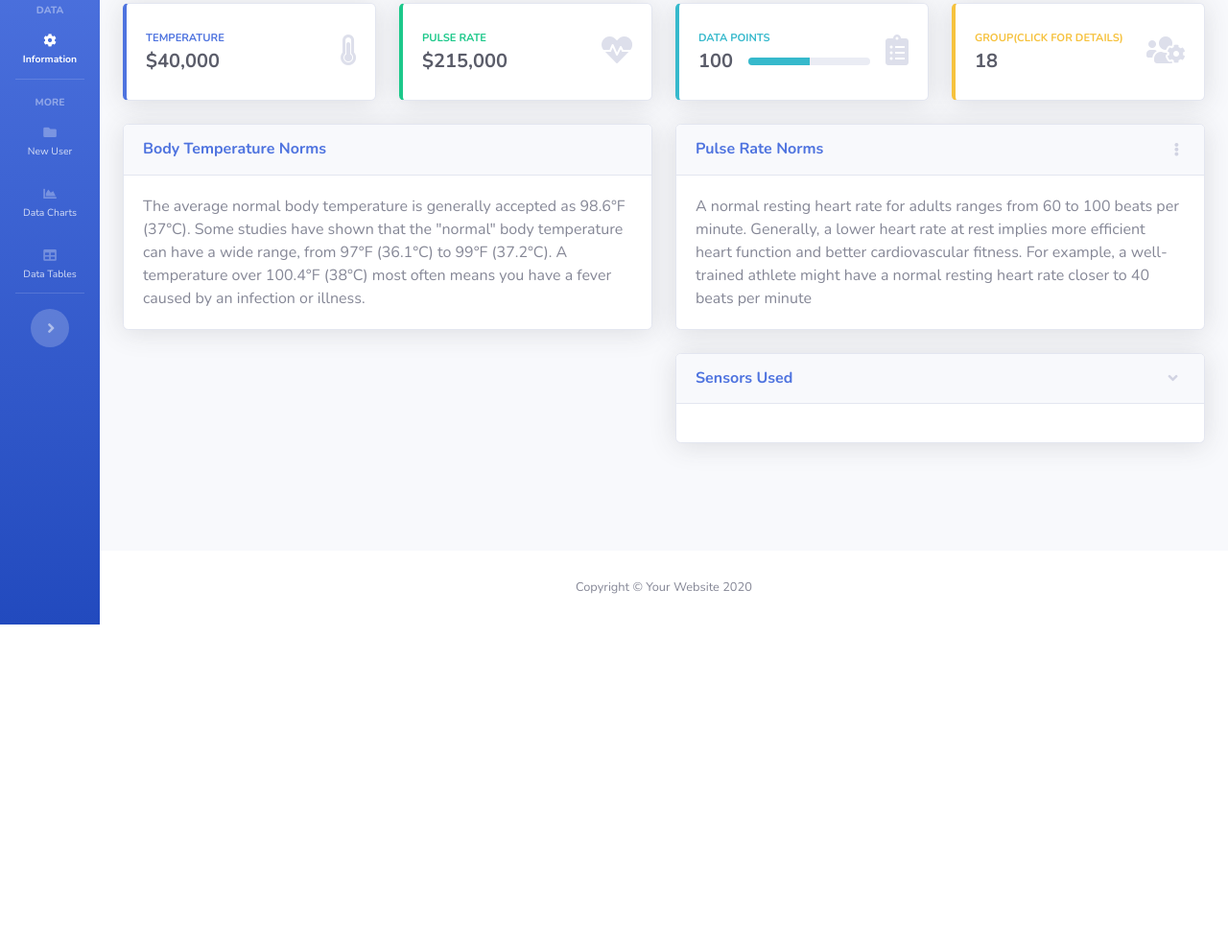
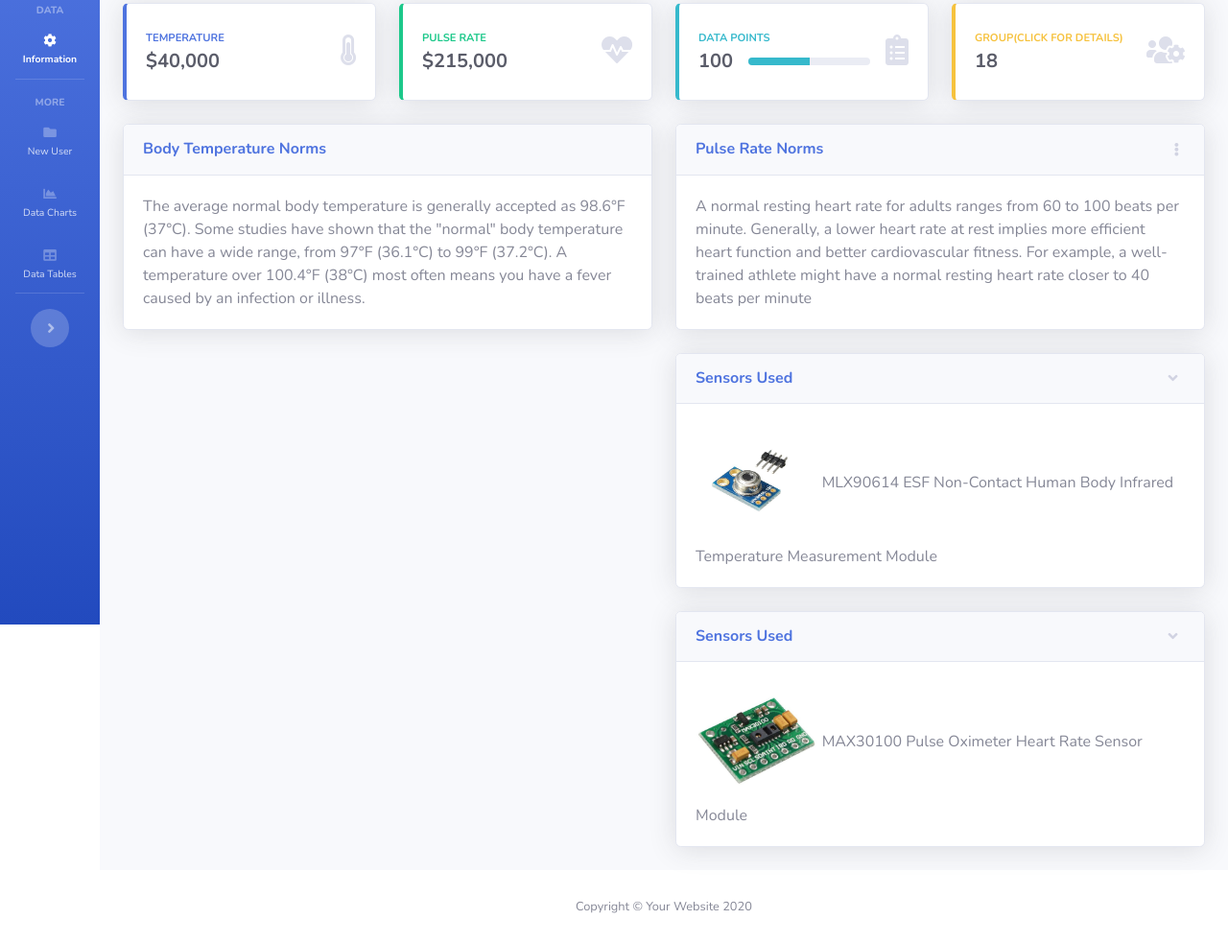
Before and after one commit to keshavsethi/Health-Care-IoT, a website with bundled scripts: page public/cards.html in a window 1280 px wide. Shown: the part 149-1132 px from the top of the page at 96% size. Before the commit the page ends 800 px from the top, so only its background shows below. Built offline with nearby package versions, Linux system fonts and the light colour scheme.

Commit message:
Sensor info added

```diff
--- a/public/cards.html
+++ b/public/cards.html
@@ -338,9 +338,22 @@
                 <!-- Card Content - Collapse -->
                 <div class="collapse show" id="collapseCardExample">
                   <div class="card-body">
-
-
+                    <img src="./img/tsensor.jpg" width=25% height="25%">
+                    MLX90614 ESF Non-Contact Human Body Infrared Temperature Measurement Module
                   </div>
+                </div>
+              </div>
+              <!-- Collapsable Card Example -->
+              <div class="card shadow mb-4">
+                <!-- Card Header - Accordion -->
+                <a href="#collapseCardExample" class="d-block card-header py-3" data-toggle="collapse" role="button" aria-expanded="true" aria-controls="collapseCardExample">
+                  <h6 class="m-0 font-weight-bold text-primary">Sensors Used </h6>
+                </a>
+                <!-- Card Content - Collapse -->
+                <div class="collapse show" id="collapseCardExample">
+                  <div class="card-body">
+                    <img src="./img/psensor.jpg" width=25% height="25%">
+                    MAX30100 Pulse Oximeter Heart Rate Sensor Module                  </div>
                 </div>
               </div>
 
```
Also changed, not shown: public/img/psensor.jpg (added), public/img/tsensor.jpg (added).
